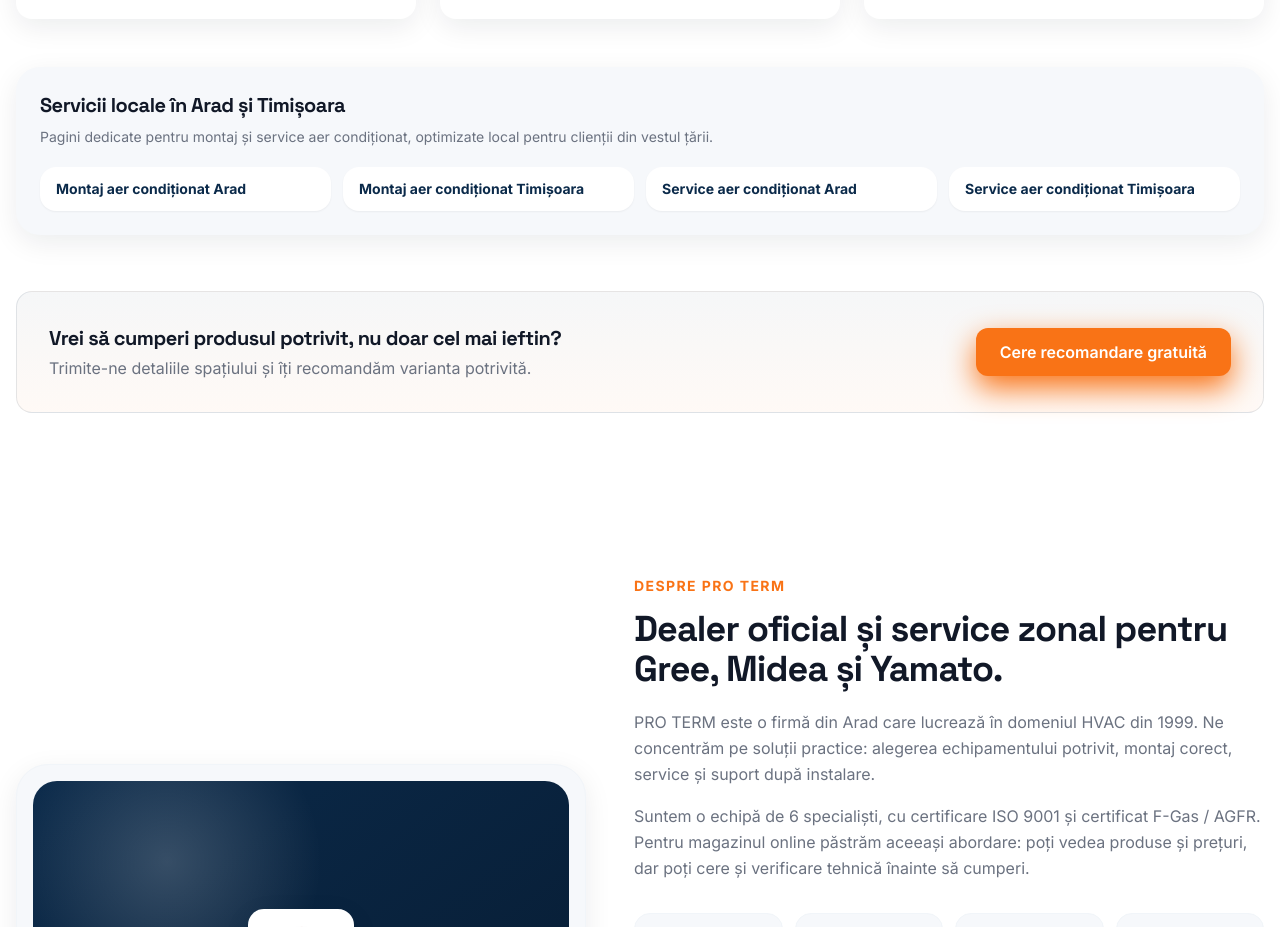
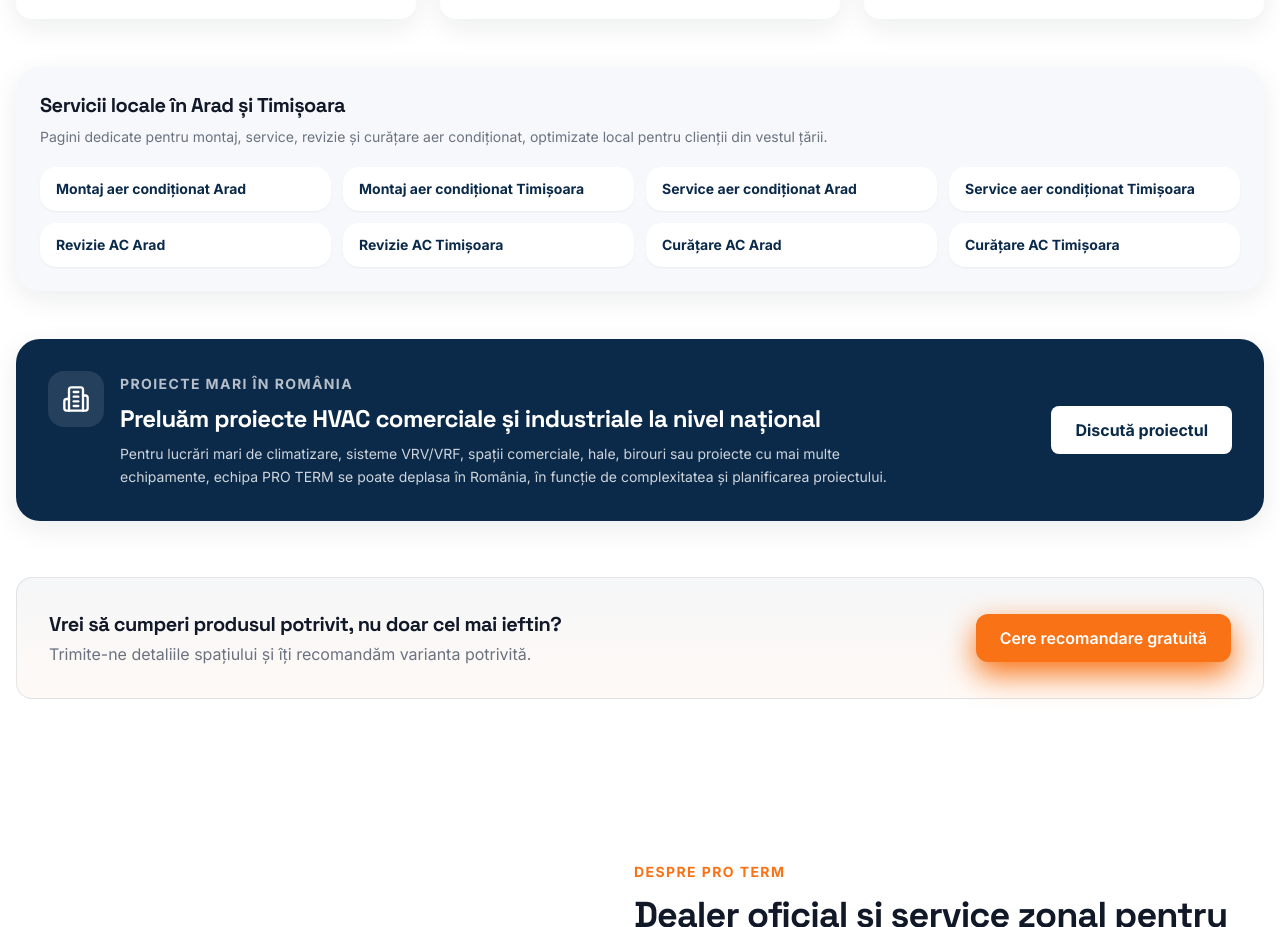
Before and after one commit to protermarad-hash/pro-term-web, a Next.js app: page / in a window 1280 px wide. Shown: the part 3140-4067 px from the top of the page. Built offline with nearby package versions, Linux system fonts and the light colour scheme.

Commit message:
Add maintenance and cleaning SEO links

```diff
--- a/src/components/Services.tsx
+++ b/src/components/Services.tsx
@@ -1,5 +1,5 @@
 import Link from 'next/link';
-import { Snowflake, Wind, Wrench, Factory, Thermometer, RefreshCw } from 'lucide-react';
+import { Snowflake, Wind, Wrench, Factory, Thermometer, RefreshCw, Building2 } from 'lucide-react';
 
 const services = [
   {
@@ -57,6 +57,10 @@ const localSeoLinks = [
   { label: 'Montaj aer condiționat Timișoara', href: '/servicii/montaj-aer-conditionat-timisoara' },
   { label: 'Service aer condiționat Arad', href: '/servicii/service-aer-conditionat-arad' },
   { label: 'Service aer condiționat Timișoara', href: '/servicii/service-aer-conditionat-timisoara' },
+  { label: 'Revizie AC Arad', href: '/servicii/revizie-ac-arad' },
+  { label: 'Revizie AC Timișoara', href: '/servicii/revizie-ac-timisoara' },
+  { label: 'Curățare AC Arad', href: '/servicii/curatare-ac-arad' },
+  { label: 'Curățare AC Timișoara', href: '/servicii/curatare-ac-timisoara' },
 ];
 
 export default function Services() {
@@ -103,7 +107,7 @@ export default function Services() {
             Servicii locale în Arad și Timișoara
           </h3>
           <p className="mt-2 text-sm text-dark-300">
-            Pagini dedicate pentru montaj și service aer condiționat, optimizate local pentru clienții din vestul țării.
+            Pagini dedicate pentru montaj, service, revizie și curățare aer condiționat, optimizate local pentru clienții din vestul țării.
           </p>
           <div className="mt-5 grid gap-3 sm:grid-cols-2 lg:grid-cols-4">
             {localSeoLinks.map((item) => (
@@ -112,6 +116,27 @@ export default function Services() {
               </Link>
             ))}
           </div>
+        </div>
+
+        <div className="mt-12 rounded-3xl bg-primary p-8 text-white shadow-card md:flex md:items-center md:justify-between md:gap-8">
+          <div className="flex gap-4">
+            <div className="hidden h-14 w-14 flex-shrink-0 items-center justify-center rounded-2xl bg-white/10 md:flex">
+              <Building2 size={28} />
+            </div>
+            <div>
+              <span className="text-sm font-bold uppercase tracking-widest text-white/70">Proiecte mari în România</span>
+              <h3 className="mt-2 font-heading text-2xl font-bold">
+                Preluăm proiecte HVAC comerciale și industriale la nivel național
+              </h3>
+              <p className="mt-2 max-w-3xl text-sm leading-relaxed text-white/80">
+                Pentru lucrări mari de climatizare, sisteme VRV/VRF, spații comerciale, hale, birouri sau proiecte cu mai multe echipamente,
+                echipa PRO TERM se poate deplasa în România, în funcție de complexitatea și planificarea proiectului.
+              </p>
+            </div>
+          </div>
+          <a href="#contact" className="mt-6 inline-flex rounded-lg bg-white px-6 py-3 font-bold text-primary transition hover:bg-light-200 md:mt-0">
+            Discută proiectul
+          </a>
         </div>
 
         <div className="mt-14 bg-card-gradient border border-primary/10 rounded-2xl p-8 flex flex-col md:flex-row items-center justify-between gap-6">
```
